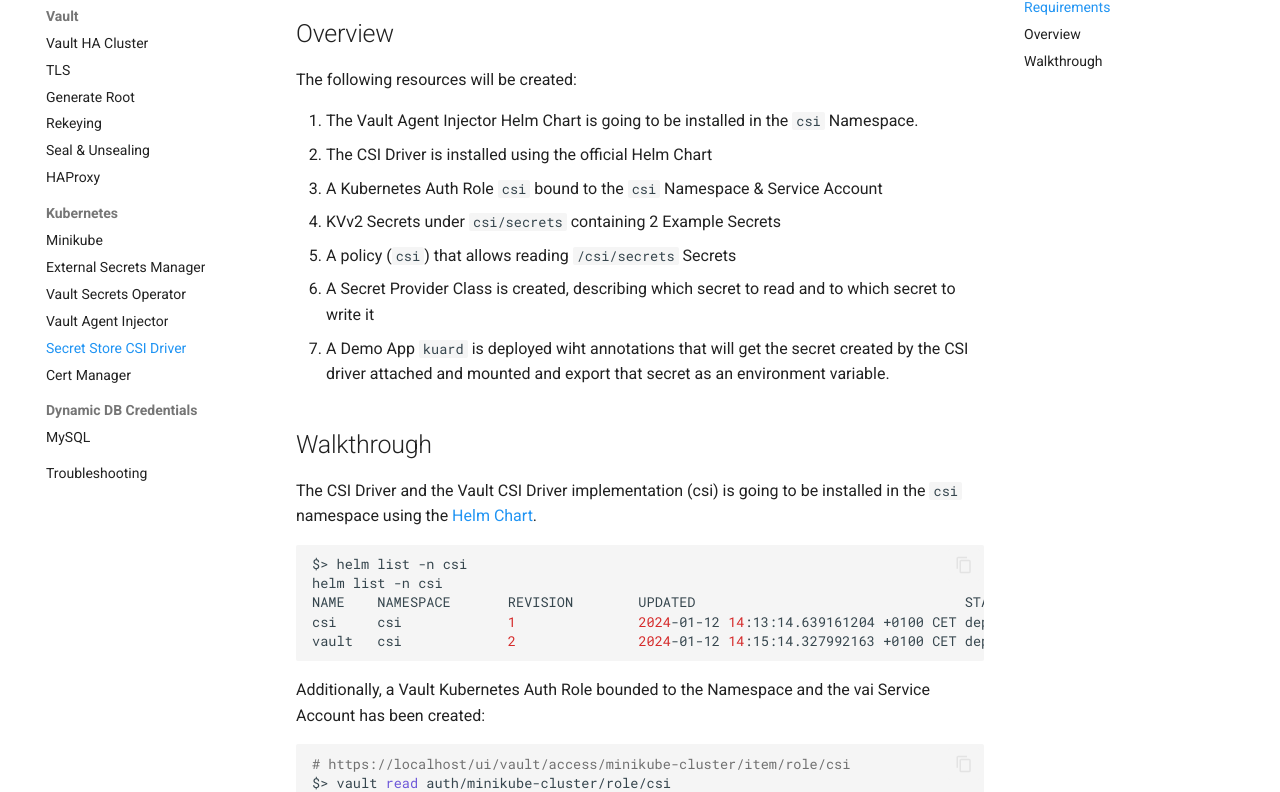
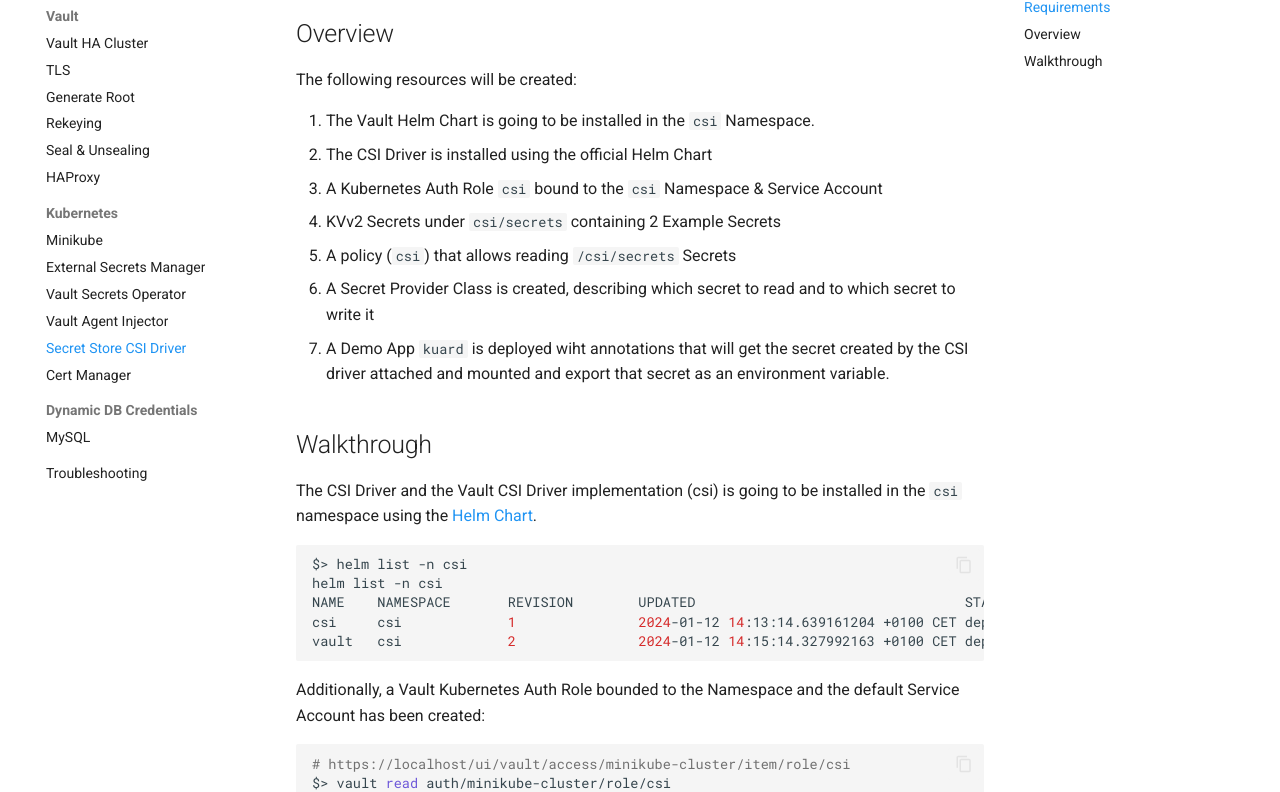
Before and after one commit to FalcoSuessgott/hashicorp-vault-playground, an MkDocs documentation site: the page built from docs/csi.md, in a window 1280 px wide and 1400 px high, scrolled down 726 px. Shown: the part 149-941 px from the top of the window. Built offline with MkDocs 1.6.1 and Material for MkDocs 9.7.7, drawn with Linux system fonts in a browser that asks for light colours; comment, search, counter and statistics services are not loaded; some of the changed text lies outside the part shown.

````diff
--- a/docs/csi.md
+++ b/docs/csi.md
@@ -22,7 +22,7 @@
 ## Overview
 The following resources will be created:
 
-1. The Vault Agent Injector Helm Chart is going to be installed in the `csi` Namespace.
+1. The Vault Helm Chart is going to be installed in the `csi` Namespace.
 2. The CSI Driver is installed using the official Helm Chart
 3. A Kubernetes Auth Role `csi` bound to the `csi` Namespace & Service Account
 4. KVv2 Secrets under `csi/secrets` containing 2 Example Secrets
@@ -41,7 +41,7 @@
 vault   csi             2               2024-01-12 14:15:14.327992163 +0100 CET deployed        vault-0.27.0                    1.15.2
 ```
 
-Additionally, a Vault Kubernetes Auth Role bounded to the Namespace and the vai Service Account has been created:
+Additionally, a Vault Kubernetes Auth Role bounded to the Namespace and the default Service Account has been created:
 
 ```bash
 # https://localhost/ui/vault/access/minikube-cluster/item/role/csi
@@ -86,7 +86,7 @@
 username    Admin
 ```
 
-A corresponding policy `csi` that allows reading the vai secrets has also been crated:
+A corresponding policy `csi` that allows reading the csi secrets has also been crated:
 
 ```bash
 # https://localhost/ui/vault/policy/acl/csi
````
Also changed, not shown: docs/quickstart.md (+5 -2 lines), docs/troubleshooting.md (deleted, +0 -61 lines), 3 other files.
